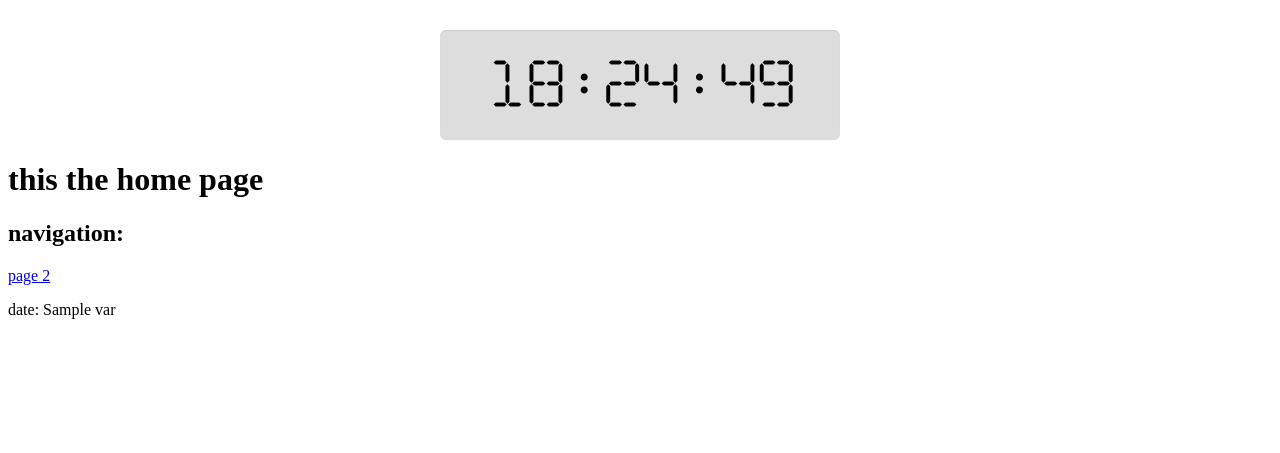
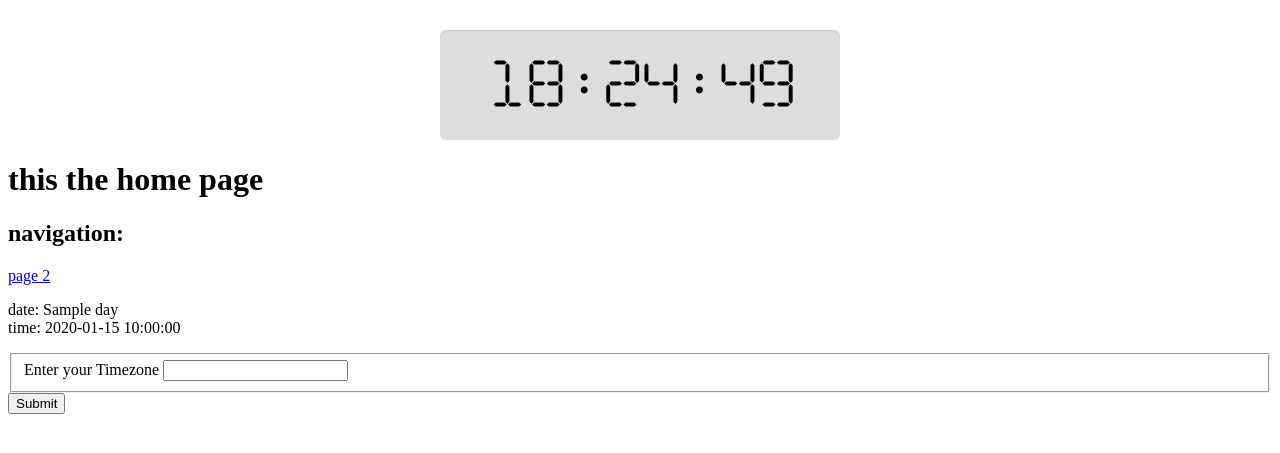
Before and after one commit to atakux/week3_project, a Flask app: template templates/home.html in a window 1280 px wide. Shown: the top 453 px of the page. Run offline with Flask 2, Linux system fonts and the light colour scheme; the template is opened without the code that fills it: values that come from a table or form of the project are taken from there, most other values are stand-ins (such as "Sample title", 1, 10 or a date in 2020).

Commit message:
user input added

```diff
--- a/main.py
+++ b/main.py
@@ -1,10 +1,22 @@
 from flask import Flask, render_template
+from flask_wtf import FlaskForm
+from wtforms import StringField, SubmitField
+from flask_behind_proxy import FlaskBehindProxy
+
 import requests
 app = Flask(__name__)                    # this gets the name of the file so Flask knows it's name
+proxied = FlaskBehindProxy(app)
+
+app.config['SECRET_KEY'] = 'b20e38d339bdd8c3cfe994fee5370ec7'
 
 
-def time_api():
-    url = "http://worldtimeapi.org/api/PST8PDT"
+class InputTimezone(FlaskForm):
+    timezone = StringField('Enter your Timezone')
+    submit = SubmitField('Submit')
+
+
+def time_api(timezone):
+    url = "http://worldtimeapi.org/api/" + str(timezone)
 
     response = requests.get(url)
 
@@ -18,10 +30,13 @@ def time_api():
             return [date, time]
 
 
-@app.route("/")                          # this tells you the URL the method below is related to
+@app.route("/", methods=["GET", "POST"])                          # this tells you the URL the method below is related to
 def home_page():
-    date = time_api()
-    return render_template("home.html", var=date[0])        # this prints HTML to the webpage
+    user_input = InputTimezone()
+    if user_input.validate_on_submit():
+        date = time_api(user_input.timezone.data)
+        return render_template("home.html", day=date[0], time=date[1], form=user_input)        # this prints HTML to the webpage
+    return render_template("home.html", form=user_input)
 
 
 @app.route("/page_2")
--- a/templates/home.html
+++ b/templates/home.html
@@ -39,6 +39,22 @@
     <h1>this the home page<br></h1>
     <h2>navigation:</h2>
     <nav><a href="{{ url_for('static',filename='page_2.html') }}"> page 2 </a></nav>
-    <p>date: {{var}}</p>
+    <p>date: {{day}}<br>time: {{time}} <br></p>
+    {% block content %}
+    <div>
+        <form method="POST" action="">
+            {{ form.hidden_tag() }}
+            <fieldset>
+                <div>
+                {{ form.timezone.label(class = "form-control-label") }}
+                {{ form.timezone(class="form-control form-control-lg") }}
+                </div>
+            </fieldset>
+            <div>
+                {{ form.submit(class = "btn btn-outline-info") }}
+            </div>
+        </form>
+    </div>
+    {% endblock content %}
     </body>
 </html>
```
